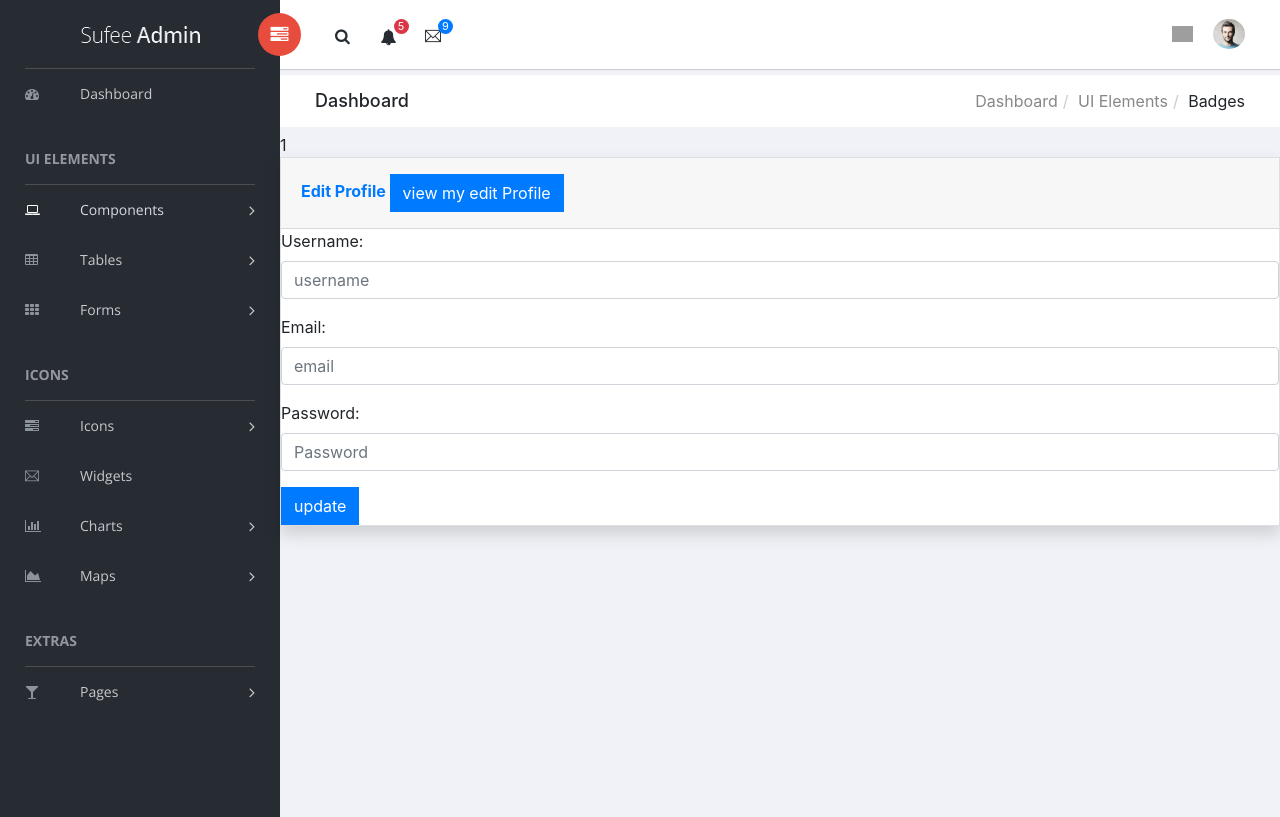
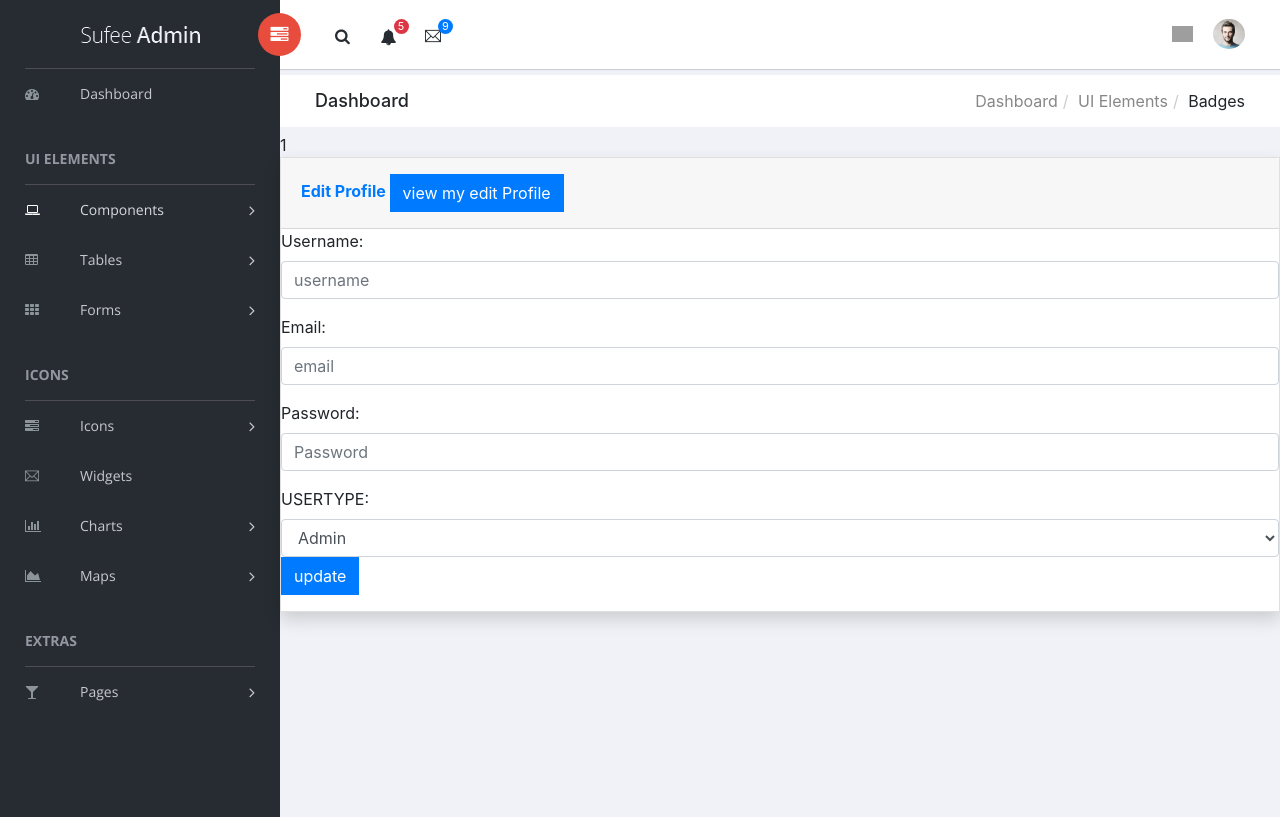
Before and after one commit to Cloudcods/Admindashbord, a PHP site: page /ui-badges.php?rowid=1 in a window 1280 px wide. Run offline with PHP 8.4, Linux system fonts and the light colour scheme; data that the repository does not hold is empty; grey boxes are pictures that could not be loaded.

Commit message:
admin user

```diff
--- a/sufee-admin/sufee-admin-dashboard/page-register.php
+++ b/sufee-admin/sufee-admin-dashboard/page-register.php
@@ -1,4 +1,5 @@
 <?php
+session_start();
 include('../databasedbs/datadbs.php');
 
 if ($_SERVER['REQUEST_METHOD'] == "POST") {
@@ -77,6 +78,7 @@ if ($_SERVER['REQUEST_METHOD'] == "POST") {
         }
     }
 }
+
 ?>
 
 
--- a/sufee-admin/sufee-admin-dashboard/ui-badges.php
+++ b/sufee-admin/sufee-admin-dashboard/ui-badges.php
@@ -339,6 +339,7 @@ if ($_SERVER["REQUEST_METHOD"] == "POST") {
 }
 
 
+
 // Fetch the row ID from the URL
 $id = isset($_GET['rowid']) ? $_GET['rowid'] : null;
 
@@ -353,6 +354,8 @@ if($result){
 $row = mysqli_fetch_array($result, MYSQLI_ASSOC);
 $username = $row['username'];
 $email = $row['email'];
+$usertypeupdate=$row['usertype'];
+
 
 }else{
     echo "Failed to fetch Data";
@@ -360,19 +363,16 @@ $email = $row['email'];
 
 if(isset($_POST['update'])){
     $u_id = $user_id;
-    echo $u_id;
     $username = $_POST['username'];
     $email = $_POST['email'];
-    $update_query = "UPDATE kicks SET username = '$username', email = '$email' WHERE id  = '$u_id'";
+    $usertypeupdate = isset($_POST['usertype']) ? $_POST['usertype'] : ''; // Use the correct field name
+    $update_query = "UPDATE kicks SET username = '$username', email = '$email', usertype='$usertypeupdate' WHERE id  = '$u_id'";
     $update_query_run = mysqli_query($conn, $update_query);
     if($update_query_run){
-        //echo " Updated Successfully !";
 
-
-    }else{
+    } else {
         echo " Failed !";
     }
-
 }
 
 ?>
@@ -402,10 +402,20 @@ if(isset($_POST['update'])){
         <input type="password" class="form-control" placeholder="Password" name="password">
         <span class="error"><?php echo $passwordErr; ?></span>
     </div>
+    <div class="form-group">
+        <label for="usertype">USERTYPE:</label>
+        <select  name="usertype"class="form-control">
+            <option value="admin">Admin</option>
+            <option value="user">user</option>
+    </div>
 
+
+
+<br>
     <div class="form-btn">
-    <input type="submit" class="btn btn-primary" value="update" name="update"></button>
+    <input type="submit" class="btn btn-primary" value="update" name="update"></button></br>
     </div>
+
 </form>
 </body>
 </html>
```
Also changed, not shown: sufee-admin/sufee-admin-dashboard/fontpage/adminprofile.php (+4 -4 lines), sufee-admin/sufee-admin-dashboard/fontpage/authentication.php (added, +24 -0 lines), sufee-admin/sufee-admin-dashboard/page-login.php (+13 -0 lines), sufee-admin/sufee-admin-dashboard/fontpage/message.php (added).
